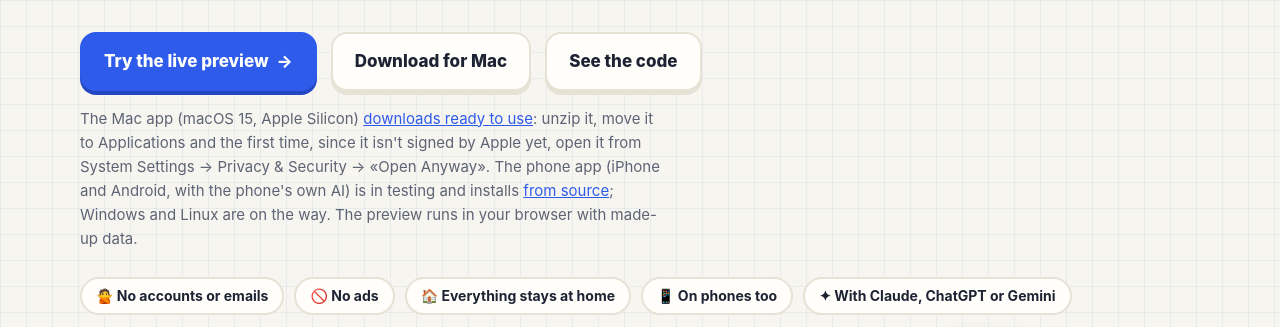
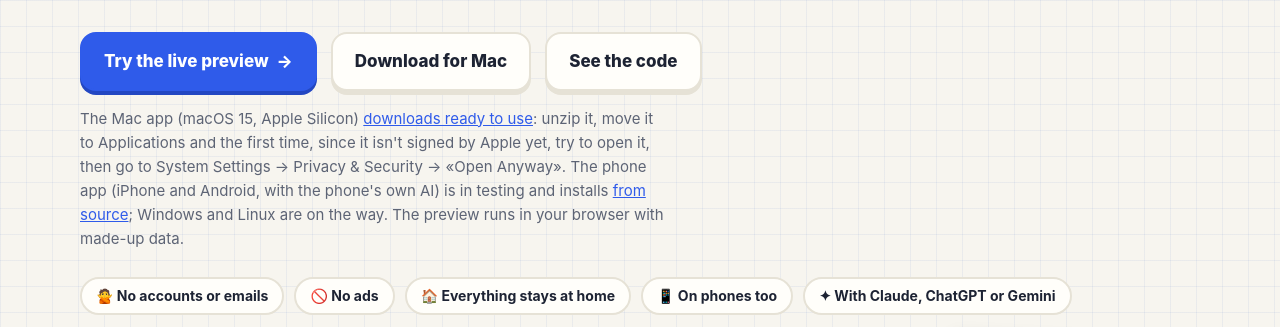
Before and after one commit to repasa-app/repasa, a plain HTML site: page docs/index.html in a window 1280 px wide. Shown: the part 442-769 px from the top of the page. Drawn offline with Linux system fonts and the light colour scheme.

Commit message:
Página: «intenta abrirla» antes de «Abrir igualmente»
Co-Authored-By: Claude Opus 5.5 <noreply@anthropic.com>
Claude-Session: https://claude.ai/code/session_01KpU2aw5zqgERub364mbAxU

```diff
--- a/docs/index.html
+++ b/docs/index.html
@@ -154,7 +154,7 @@
     <a class="boton" href="https://github.com/repasa-app/repasa/releases/latest/download/Repasa-macOS.zip"><span data-es>Descargar para Mac</span><span data-en>Download for Mac</span></a>
     <a class="boton" href="https://github.com/repasa-app/repasa"><span data-es>Ver el código</span><span data-en>See the code</span></a>
   </div>
-  <p class="aviso"><span data-es>La app de Mac (macOS 15, Apple Silicon) se <a href="https://github.com/repasa-app/repasa/releases/latest/download/Repasa-macOS.zip">descarga lista</a>: descomprímela, muévela a Aplicaciones y la primera vez, como todavía no tiene firma de Apple, ábrela desde Ajustes del Sistema → Privacidad y seguridad → «Abrir igualmente». La del celular (iPhone y Android, con la IA del teléfono) está en pruebas y se instala <a href="https://github.com/repasa-app/repasa#instalar">desde el código</a>; Windows y Linux vienen en camino. La vista previa funciona en el navegador con datos inventados.</span><span data-en>The Mac app (macOS 15, Apple Silicon) <a href="https://github.com/repasa-app/repasa/releases/latest/download/Repasa-macOS.zip">downloads ready to use</a>: unzip it, move it to Applications and the first time, since it isn't signed by Apple yet, open it from System Settings → Privacy &amp; Security → «Open Anyway». The phone app (iPhone and Android, with the phone's own AI) is in testing and installs <a href="https://github.com/repasa-app/repasa#instalar">from source</a>; Windows and Linux are on the way. The preview runs in your browser with made-up data.</span></p>
+  <p class="aviso"><span data-es>La app de Mac (macOS 15, Apple Silicon) se <a href="https://github.com/repasa-app/repasa/releases/latest/download/Repasa-macOS.zip">descarga lista</a>: descomprímela, muévela a Aplicaciones y la primera vez, como todavía no tiene firma de Apple, intenta abrirla y después ve a Ajustes del Sistema → Privacidad y seguridad → «Abrir igualmente». La del celular (iPhone y Android, con la IA del teléfono) está en pruebas y se instala <a href="https://github.com/repasa-app/repasa#instalar">desde el código</a>; Windows y Linux vienen en camino. La vista previa funciona en el navegador con datos inventados.</span><span data-en>The Mac app (macOS 15, Apple Silicon) <a href="https://github.com/repasa-app/repasa/releases/latest/download/Repasa-macOS.zip">downloads ready to use</a>: unzip it, move it to Applications and the first time, since it isn't signed by Apple yet, try to open it, then go to System Settings → Privacy &amp; Security → «Open Anyway». The phone app (iPhone and Android, with the phone's own AI) is in testing and installs <a href="https://github.com/repasa-app/repasa#instalar">from source</a>; Windows and Linux are on the way. The preview runs in your browser with made-up data.</span></p>
   <div class="chips">
     <span>🙅 <span data-es>Sin cuentas ni correos</span><span data-en>No accounts or emails</span></span>
     <span>🚫 <span data-es>Sin publicidad</span><span data-en>No ads</span></span>
```
